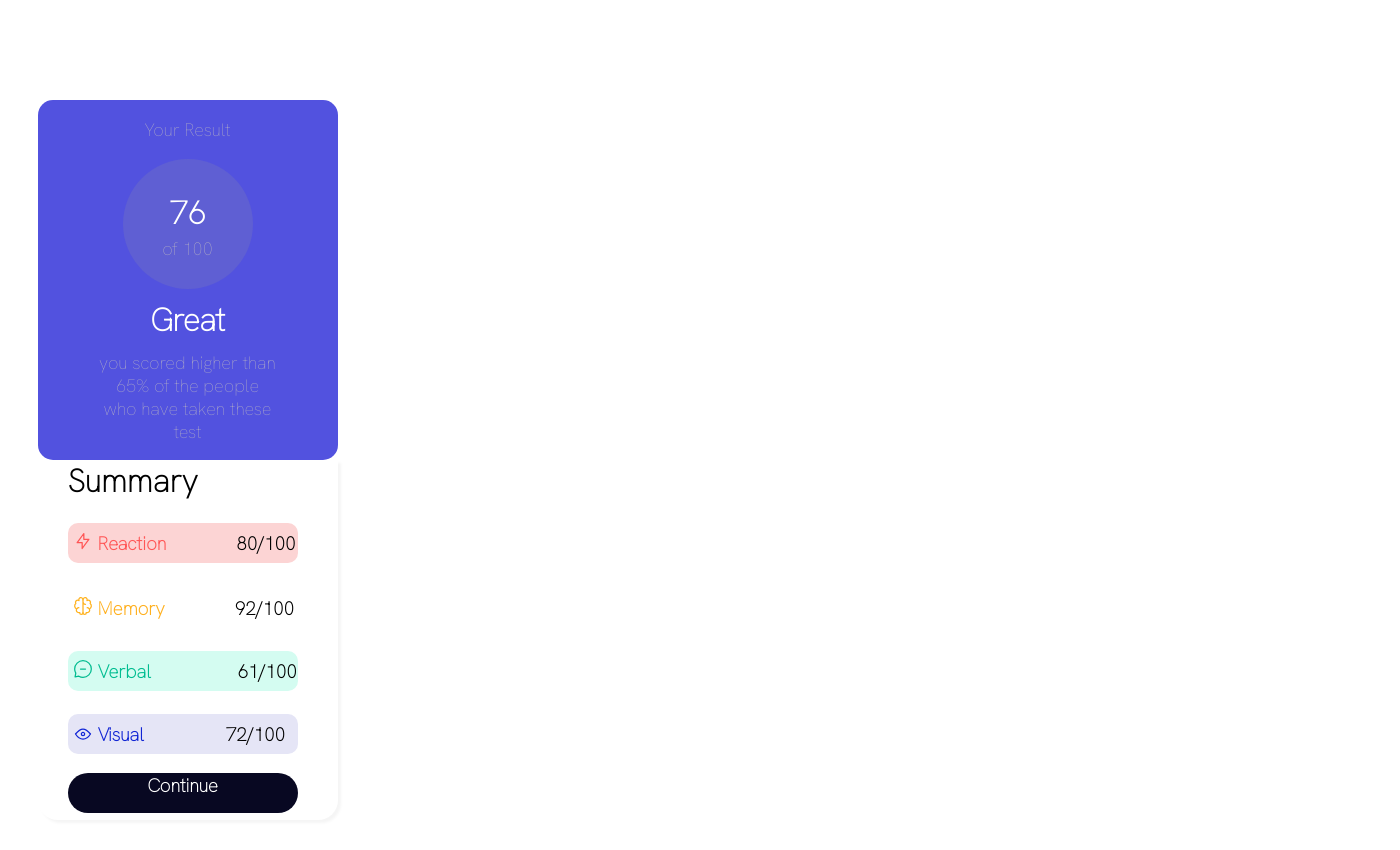
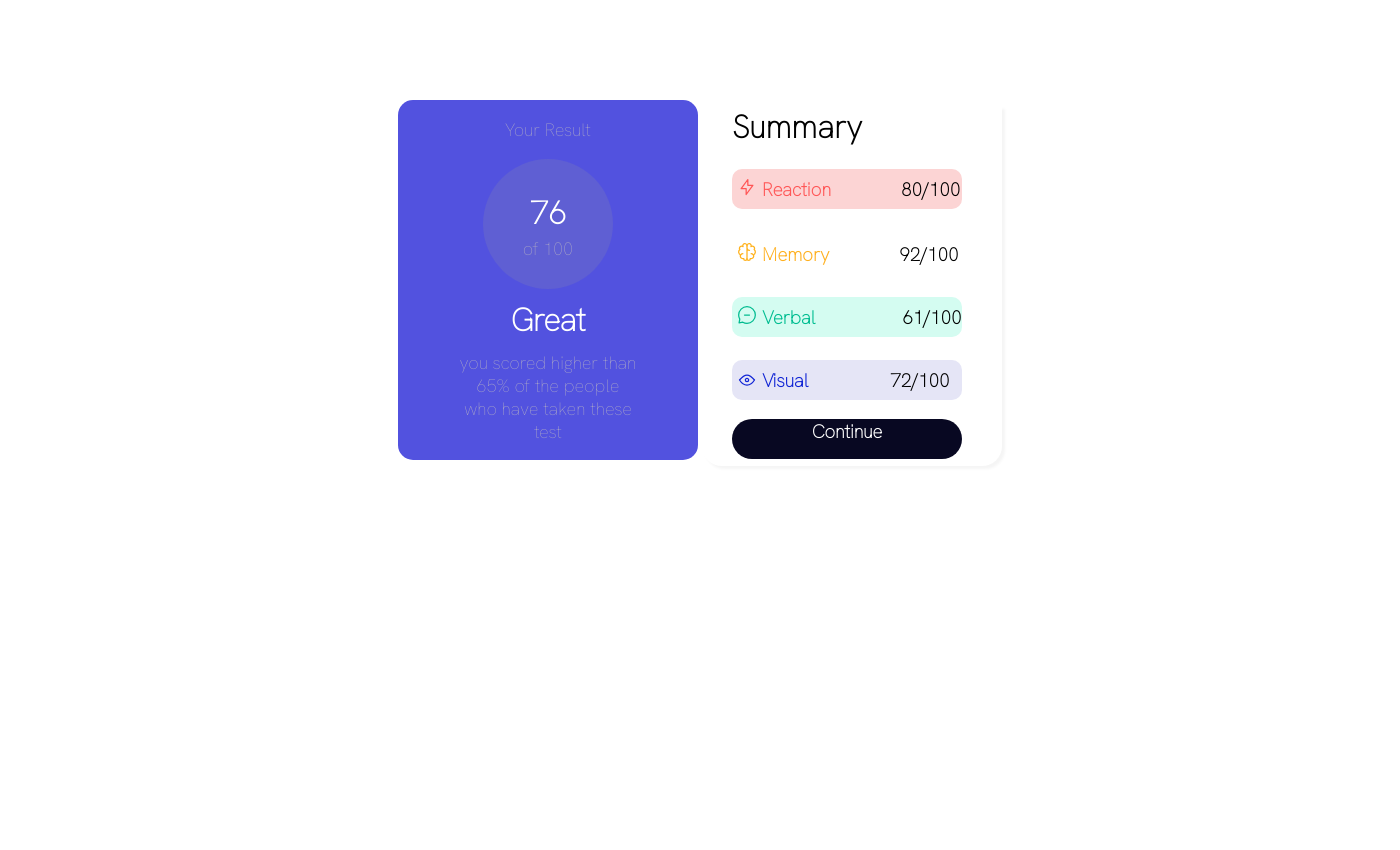
Before and after one commit to asadalimcj/challenge1DesktopS, a plain HTML site: page index.html in a window 1280 px wide. Shown: the whole page, 1400 px wide, since content can reach past the window. After the commit the page ends 800 px from the top, so only its background shows below. Drawn offline with Linux system fonts and the light colour scheme.

Commit message:
Update style.css

```diff
--- a/css/style.css
+++ b/css/style.css
@@ -1,6 +1,6 @@
 body {
   text-align: center;
-  width: 375px;
+  width: 1400px;
   margin: 0;
   margin-bottom: 30px;
   font-family: 'Hanken Grotesk', sans-serif;
```
